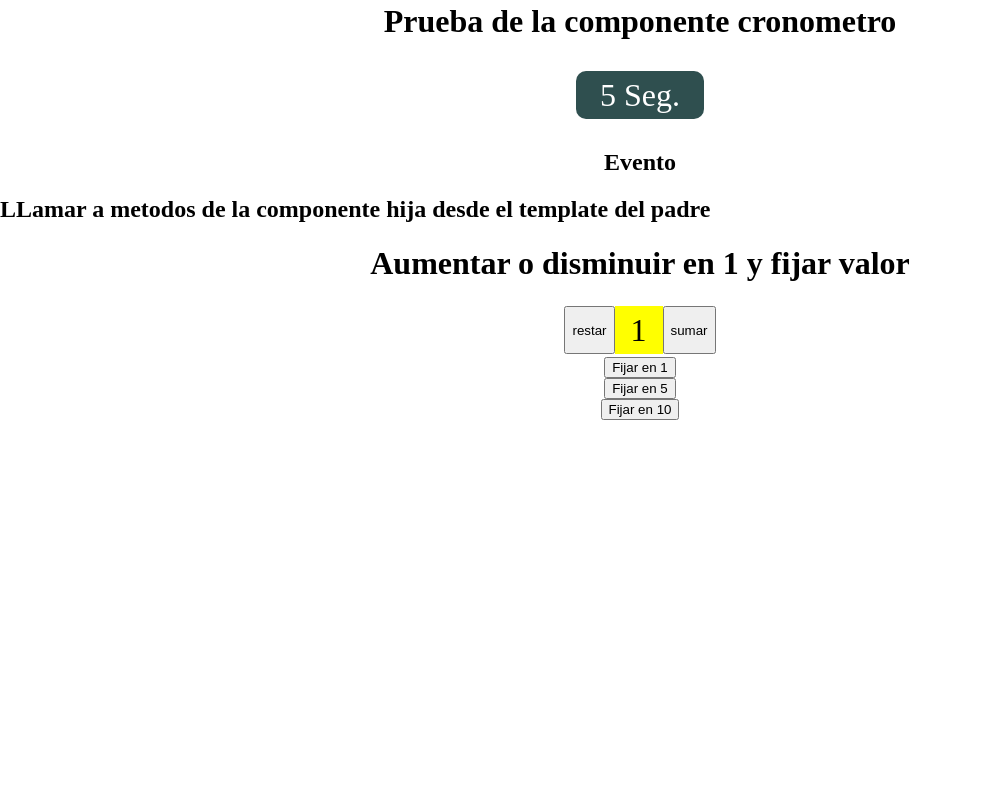
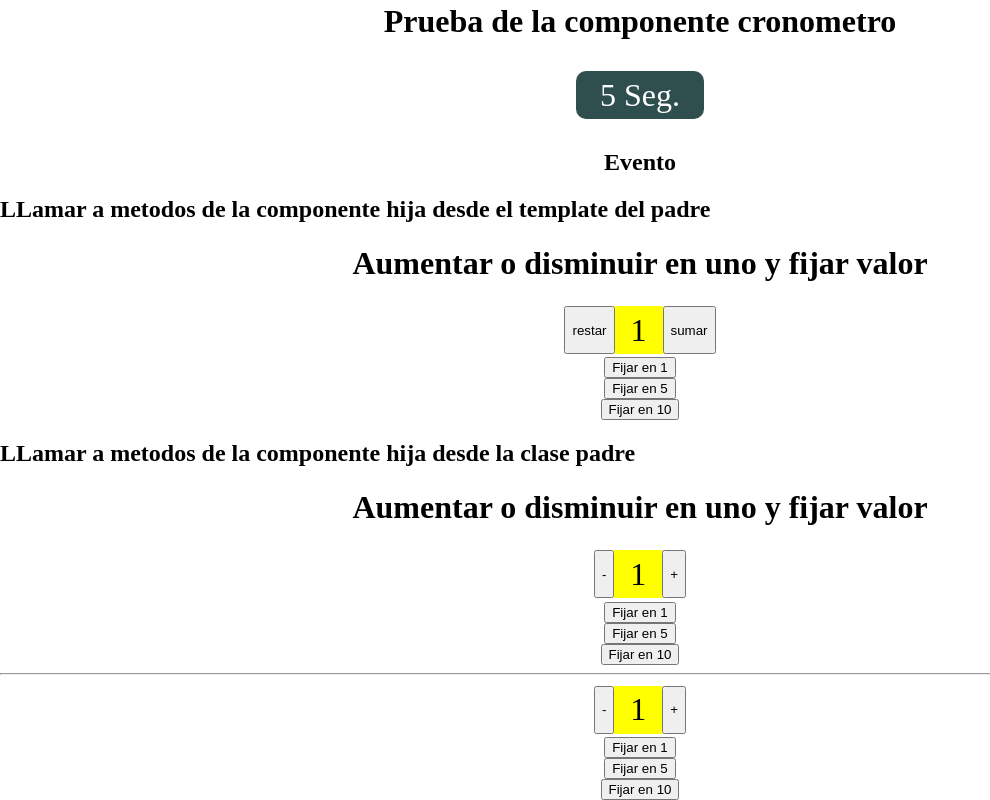
Before and after one commit to MartinZitterkopf/lessons, an Angular app: page /ejemplo04 in a window 1280 px wide. Shown: the part 592-1392 px from the top of the page, without its empty margins (0-990 px from the left). Before the commit the page ends 1012 px from the top, so only its background shows below. Built offline with nearby package versions, Linux system fonts and the light colour scheme.

Commit message:
llamar a métodos de la componente hija desde la clase padre

```diff
--- a/src/app/app.module.ts
+++ b/src/app/app.module.ts
@@ -12,6 +12,7 @@ import { DadoComponent } from './tutorial/ejemplo04/dado/dado.component';
 import { NuevodadoComponent } from './tutorial/ejemplo04/nuevodado/nuevodado.component';
 import { CronometroComponent } from './tutorial/ejemplo04/cronometro/cronometro.component';
 import { SelectornumericoComponent } from './tutorial/ejemplo04/selectornumerico/selectornumerico.component';
+import { Selectornumerico2Component } from './tutorial/ejemplo04/selectornumerico2/selectornumerico2.component';
 
 @NgModule({
   declarations: [
@@ -23,7 +24,8 @@ import { SelectornumericoComponent } from './tutorial/ejemplo04/selectornumerico
     DadoComponent,
     NuevodadoComponent,
     CronometroComponent,
-    SelectornumericoComponent
+    SelectornumericoComponent,
+    Selectornumerico2Component
   ],
   imports: [
     BrowserModule,
--- a/src/app/tutorial/ejemplo04/ejemplo04.component.html
+++ b/src/app/tutorial/ejemplo04/ejemplo04.component.html
@@ -29,10 +29,27 @@
 <h2>LLamar a metodos de la componente hija desde el template del padre</h2>
 
 <div style="text-align: center">
-    <h1>Aumentar o disminuir en 1 y fijar valor</h1>
+    <h1>Aumentar o disminuir en uno y fijar valor</h1>
     <app-selectornumerico [minimo]="1" [maximo]="10" #selector1></app-selectornumerico>
     <br>
     <button (click)="selector1.fijar(1)">Fijar en 1</button><br>
     <button (click)="selector1.fijar(5)">Fijar en 5</button><br>
     <button (click)="selector1.fijar(10)">Fijar en 10</button>
 </div>
+
+<h2>LLamar a metodos de la componente hija desde la clase padre</h2>
+
+<div style="text-align: center">
+    <h1>Aumentar o disminuir en uno y fijar valor</h1>
+    <app-selectornumerico2 [minimo]="1" [maximo]="10" #selector3></app-selectornumerico2>
+    <br>
+    <button (click)="fijarSelector3(1)">Fijar en 1</button><br>
+    <button (click)="fijarSelector3(5)">Fijar en 5</button><br>
+    <button (click)="fijarSelector3(10)">Fijar en 10</button>
+    <hr>
+    <app-selectornumerico2 [minimo]="1" [maximo]="10" #selector2></app-selectornumerico2>
+    <br>
+    <button (click)="fijarSelector2(1)">Fijar en 1</button><br>
+    <button (click)="fijarSelector2(5)">Fijar en 5</button><br>
+    <button (click)="fijarSelector2(10)">Fijar en 10</button>
+</div>
--- a/src/app/tutorial/ejemplo04/ejemplo04.component.ts
+++ b/src/app/tutorial/ejemplo04/ejemplo04.component.ts
@@ -1,4 +1,5 @@
-import { Component, OnInit } from '@angular/core';
+import { Component, OnInit , ViewChild } from '@angular/core';
+import { Selectornumerico2Component } from './selectornumerico2/selectornumerico2.component';
 
 @Component({
 	selector: 'app-ejemplo04',
@@ -11,6 +12,10 @@ export class Ejemplo04Component implements OnInit {
 	public valor3: number;
 	public resultado: string = "";
 	public mensaje: string = "";
+//--------------------------------------------------------------------------------
+	@ViewChild('selector3') selector3!: Selectornumerico2Component;
+	@ViewChild('selector2') selector2!: Selectornumerico2Component;
+
 
 	constructor() {
 		this.valor1 = this.retornarAleatorio();
@@ -39,4 +44,12 @@ export class Ejemplo04Component implements OnInit {
 	ngOnInit(): void {
 	}
 
+	fijarSelector3 (valor:number) {
+		this.selector3.fijar(valor);
+	}
+
+	fijarSelector2 (valor:number) {
+		this.selector2.fijar(valor);
+	}
+
 }
--- /dev/null
+++ b/src/app/tutorial/ejemplo04/selectornumerico2/selectornumerico2.component.css
@@ -0,0 +1,18 @@
+.selector {
+    display:inline-flex;
+    margin:0.2rem;
+  }
+
+.valor {
+    display:inline-flex;
+    justify-content: center;
+    align-items: center;
+    width: 3rem;
+    height: 3rem;
+    background:#ff0;
+    font-size:2rem;
+  }
+
+button {
+    height: 3rem;
+  }
--- /dev/null
+++ b/src/app/tutorial/ejemplo04/selectornumerico2/selectornumerico2.component.html
@@ -0,0 +1,5 @@
+<div class="selector">
+    <button (click)="decrementar()">-</button>
+    <div class="valor">{{actual}}</div>
+    <button (click)="incrementar()">+</button>
+</div>
--- /dev/null
+++ b/src/app/tutorial/ejemplo04/selectornumerico2/selectornumerico2.component.ts
@@ -0,0 +1,32 @@
+import { Component, Input, OnInit } from '@angular/core';
+
+@Component({
+  selector: 'app-selectornumerico2',
+  templateUrl: './selectornumerico2.component.html',
+  styleUrls: ['./selectornumerico2.component.css']
+})
+export class Selectornumerico2Component implements OnInit {
+  @Input() minimo: number=1;
+  @Input() maximo: number=1;
+  actual: number=1;
+  constructor() { }
+
+  ngOnInit() {
+    this.actual = this.minimo;
+  }
+
+  incrementar() {
+    if (this.actual<this.maximo)
+      this.actual++;
+  }
+
+  decrementar() {
+    if (this.actual>this.minimo)
+      this.actual--;
+  }
+
+  fijar(v:number) {
+    if (v>=this.minimo && v<=this.maximo)
+      this.actual=v;
+  }
+}
```
